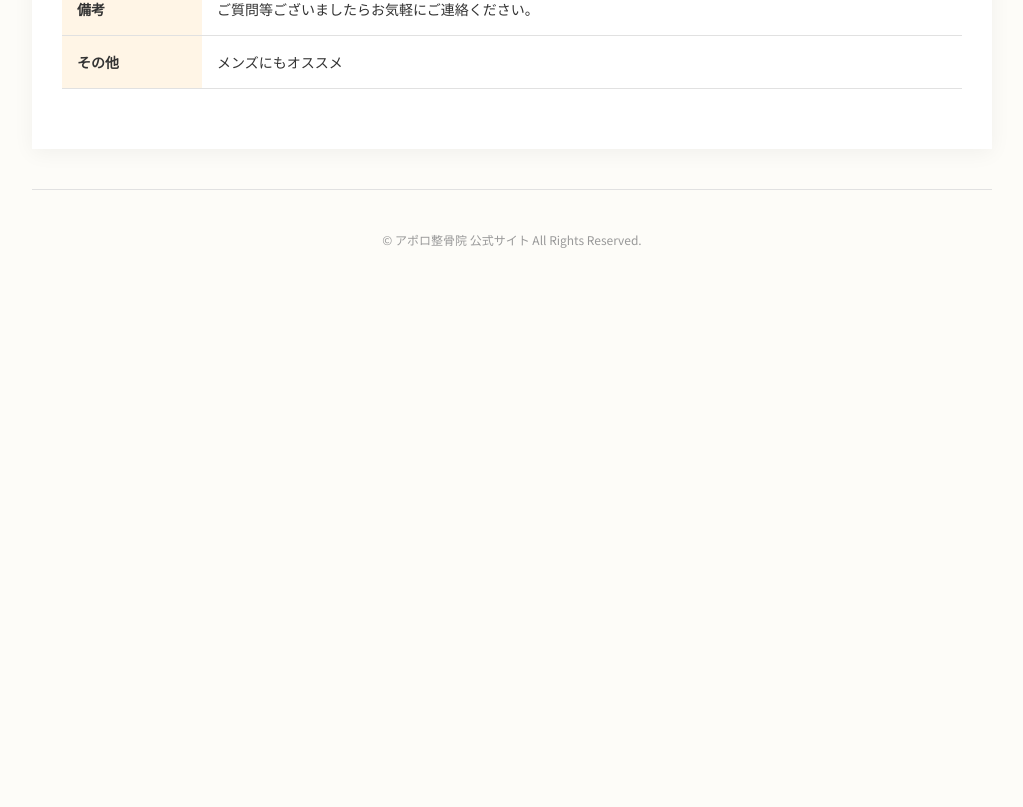
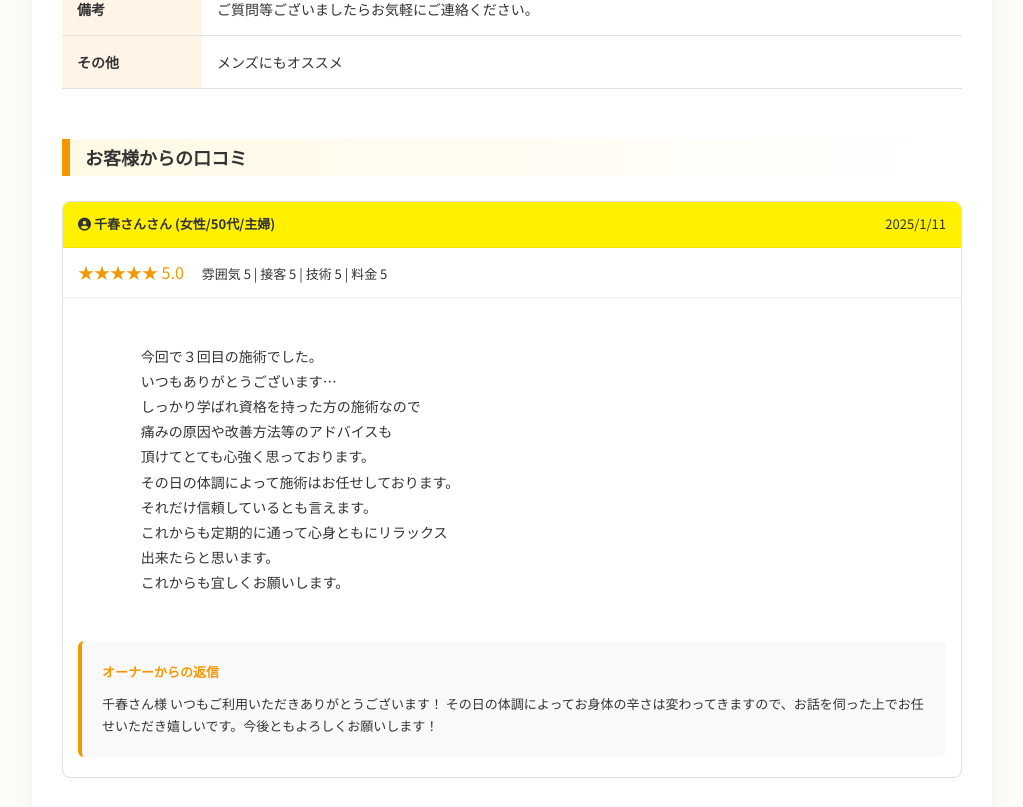
Before and after one commit to nitraiders/apollo-seikotsuin, a plain HTML site: page index.html in a window 1280 px wide. Shown: the part 2033-2840 px from the top of the page, without its empty margins (128-1151 px from the left). Before the commit the page ends 2362 px from the top, so only its background shows below. Drawn offline with Linux system fonts and the light colour scheme; no server answers.

Commit message:
Polish: Synced shop details and reviews between Home and Map pages, and updated Google Map embed.

```diff
--- a/index.html
+++ b/index.html
@@ -78,7 +78,7 @@
             <p>日々の疲れを癒やし、心身ともにリフレッシュしていただけるよう、一人ひとりに合わせた丁寧な施術を心がけております。</p>
         </div>
 
-        <h2 class="section-title">店舗詳細・サロンデータ</h2>
+        <h2 class="section-title">アポロ整骨院店舗詳細</h2>
         <table class="hpb-table">
             <tr>
                 <th>住所</th>
@@ -125,6 +125,40 @@
                 <td>メンズにもオススメ</td>
             </tr>
         </table>
+
+        <section style="margin-top: 40px;">
+            <h2 class="section-title">お客様からの口コミ</h2>
+            <div class="review-card">
+                <div class="review-header">
+                    <div class="review-user-info">
+                        <i class="fas fa-user-circle"></i> 千春さんさん <span class="review-user-meta">(女性/50代/主婦)</span>
+                    </div>
+                    <div class="review-date">2025/1/11</div>
+                </div>
+                <div class="review-rating-row">
+                    <span class="stars">★★★★★ 5.0</span>
+                    <span>雰囲気 5</span> | <span>接客 5</span> | <span>技術 5</span> | <span>料金 5</span>
+                </div>
+                <div class="review-content">
+                    今回で３回目の施術でした。
+                    いつもありがとうございます…
+                    しっかり学ばれ資格を持った方の施術なので
+                    痛みの原因や改善方法等のアドバイスも
+                    頂けてとても心強く思っております。
+                    その日の体調によって施術はお任せしております。
+                    それだけ信頼しているとも言えます。
+                    これからも定期的に通って心身ともにリラックス
+                    出来たらと思います。
+                    これからも宜しくお願いします。
+                </div>
+                <div class="review-reply">
+                    <div class="reply-title">オーナーからの返信</div>
+                    千春さん様
+                    いつもご利用いただきありがとうございます！
+                    その日の体調によってお身体の辛さは変わってきますので、お話を伺った上でお任せいただき嬉しいです。今後ともよろしくお願いします！
+                </div>
+            </div>
+        </section>
     </div>
 
     <footer class="footer">
```
Also changed, not shown: map.html (+41 -5 lines).
